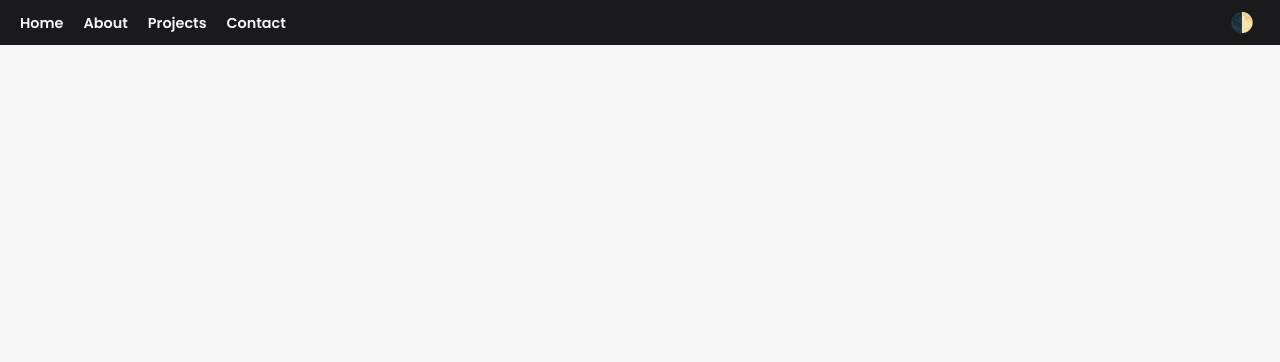
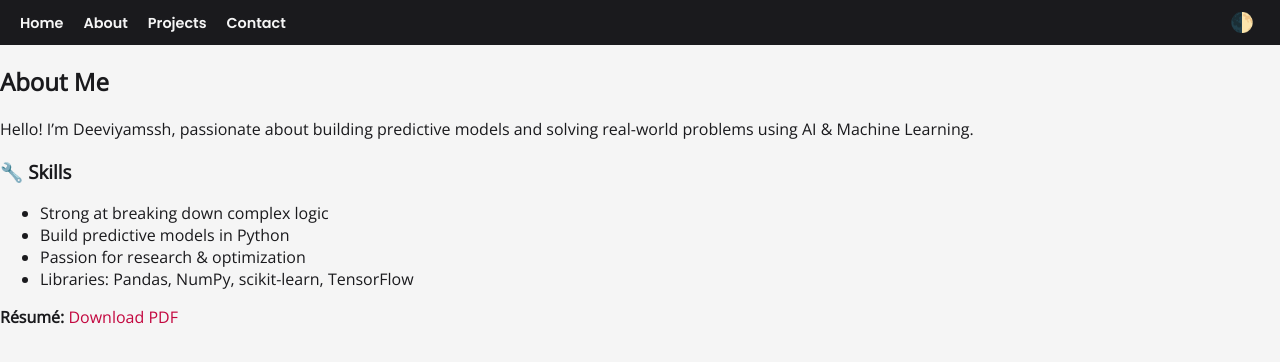
Before and after one commit to Deeviyamssh/deeviyamssh.github.io, a plain HTML site: page about.html in a window 1280 px wide. Drawn offline with nearby package versions, Linux system fonts and the light colour scheme.

Commit message:
Trigger GitHub Pages rebuild

```diff
--- a/about.html
+++ b/about.html
@@ -23,7 +23,7 @@
   <nav class="site-nav">
     <ul>
       <li><a href="index.html" class="underline-hover">Home</a></li>
-      <li><a href="#about" class="underline-hover">About</a></li>
+      <li><a href="about.html" class="underline-hover">About</a></li>
       <li><a href="projects.html" class="underline-hover">Projects</a></li>
       <li><a href="contact.html" class="underline-hover">Contact</a></li>
     </ul>
@@ -57,7 +57,7 @@
 
   <!-- AOS & Scripts (same as index.html) -->
   <script src="https://unpkg.com/aos@2.3.4/dist/aos.js"></script>
-  <script>s
+  <script>
     AOS.init({ duration: 700, once: true });
     document.querySelectorAll('.radial-chart').forEach(chart => {
       const perc = chart.getAttribute('data-perc')/100; chart.style.setProperty('--perc', perc);
```
